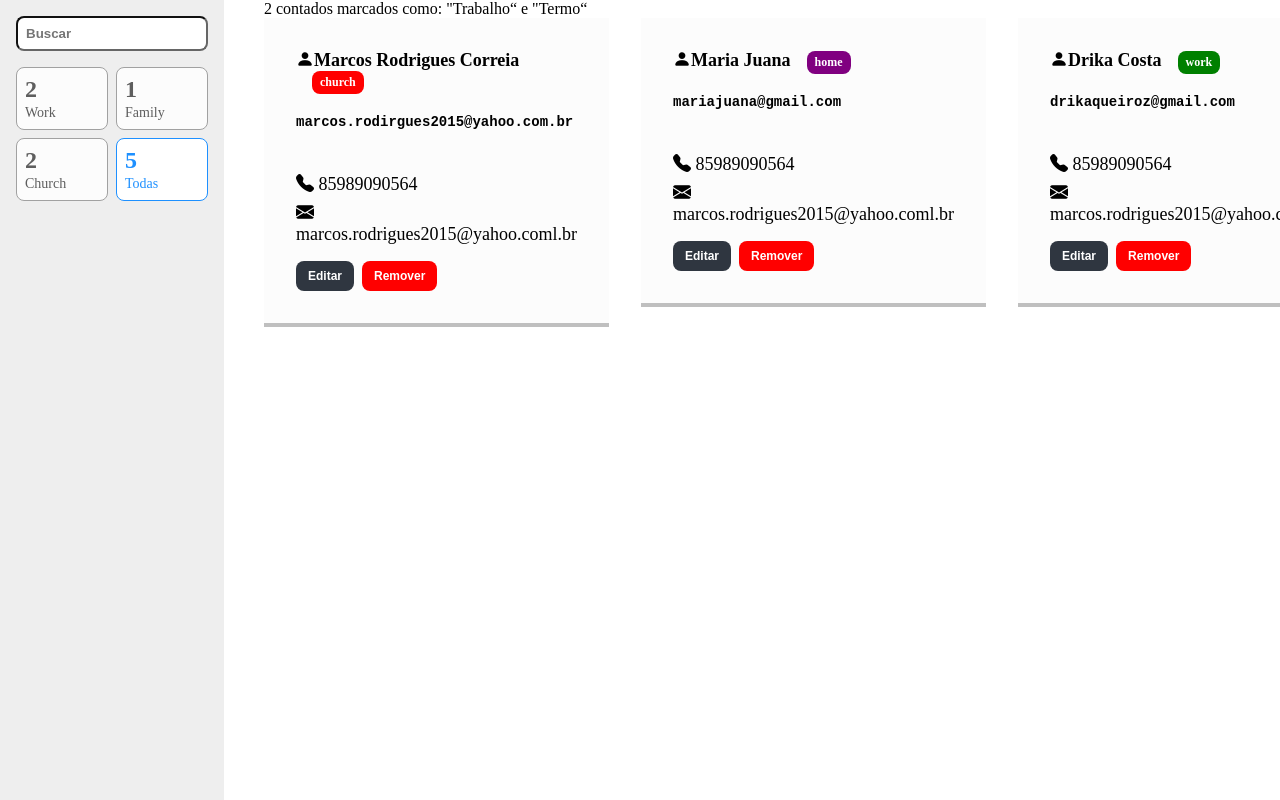
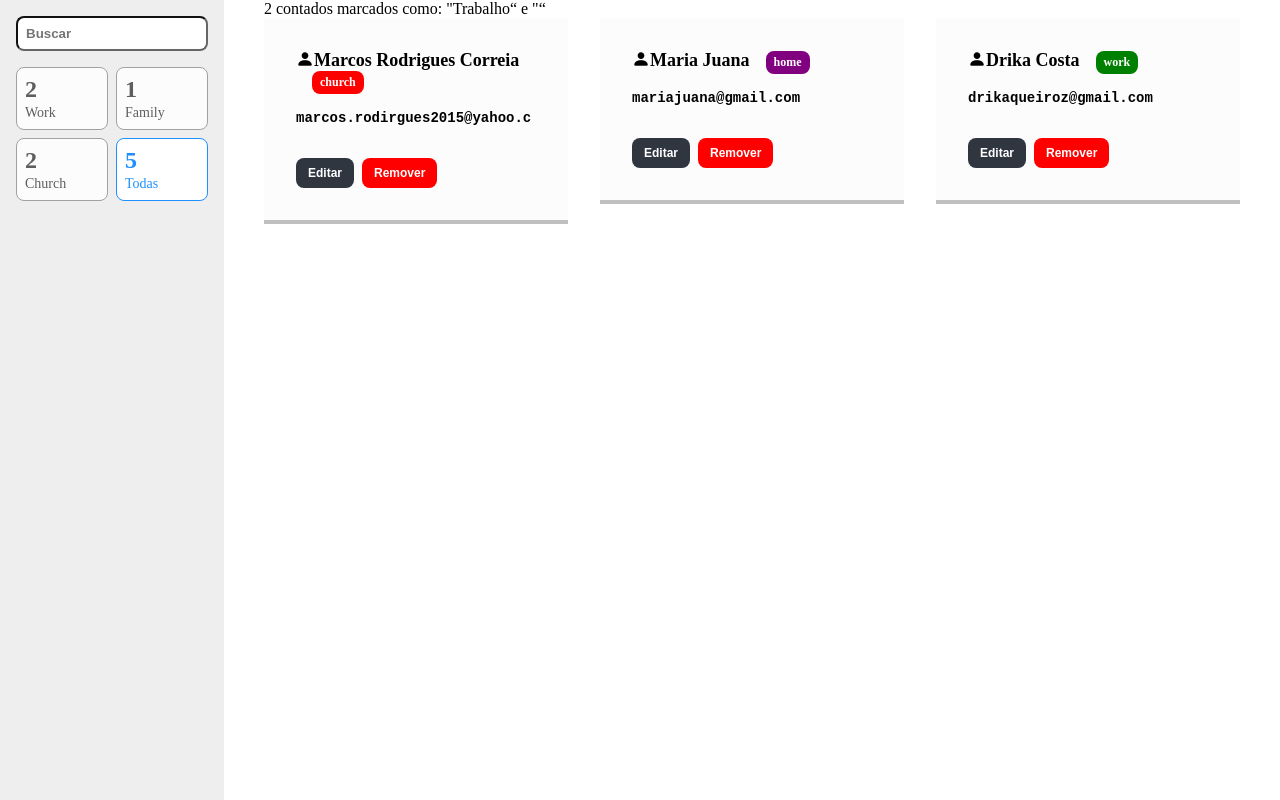
Before and after one commit to marquinhos2017/contact_list_react, a React (Create React App) app: page / in a window 1280 px wide. Built offline with nearby package versions, Linux system fonts and the light colour scheme.

Commit message:
Pesquise tarefas

```diff
--- a/src/components/Contato/index.tsx
+++ b/src/components/Contato/index.tsx
@@ -1,14 +1,26 @@
-import { useState } from 'react'
+import { useEffect, useState } from 'react'
 import * as S from './styles'
 import { useDispatch } from 'react-redux'
-import { remover } from '../../store/reducers/contato'
+import { remover, editar } from '../../store/reducers/contato'
 import Contact from '../../models/Contact'
 
 type Props = Contact
 
-const Contato = ({ descricao, titulo, tag, id }: Props) => {
+const Contato = ({ descricao: descricaoOriginal, titulo, tag, id }: Props) => {
   const dispatch = useDispatch()
   const [estaEdiando, setEstaEditando] = useState(false)
+  const [descricao, setDescricao] = useState('')
+
+  function cancelarEdicao() {
+    setEstaEditando(false)
+    setDescricao(descricaoOriginal)
+  }
+
+  useEffect(() => {
+    if (descricaoOriginal.length > 0) {
+      setDescricao(descricaoOriginal)
+    }
+  }, [descricaoOriginal])
   return (
     <S.Card>
       <S.Titulo>
@@ -16,9 +28,14 @@ const Contato = ({ descricao, titulo, tag, id }: Props) => {
         {titulo}
       </S.Titulo>
       <S.Tag tag={tag}>{tag}</S.Tag>
-      <S.Descricao value={descricao} />
 
-      <S.Telefone>
+      <S.Descricao
+        disabled={!estaEdiando}
+        value={descricao}
+        onChange={(evento) => setDescricao(evento.target.value)}
+      />
+
+      {/*<S.Telefone>
         <i className="bi bi-telephone-fill"></i> 85989090564
       </S.Telefone>
 
@@ -26,14 +43,29 @@ const Contato = ({ descricao, titulo, tag, id }: Props) => {
         <i className="bi bi-envelope-fill"></i>{' '}
         marcos.rodrigues2015@yahoo.coml.br
       </S.Email>
+  */}
 
       <S.BarraAcoes>
         {estaEdiando ? (
           <>
-            <S.BotaoSalvar onClick={() => setEstaEditando(false)}>
+            <S.BotaoSalvar
+              onClick={() => {
+                dispatch(
+                  editar({
+                    titulo,
+                    tag,
+                    descricao,
+                    id
+                  })
+                )
+                setEstaEditando(false)
+              }}
+            >
               Salvar
             </S.BotaoSalvar>
-            <S.BotaoCancelarRemover>Cancelar</S.BotaoCancelarRemover>
+            <S.BotaoCancelarRemover onClick={cancelarEdicao}>
+              Cancelar
+            </S.BotaoCancelarRemover>
           </>
         ) : (
           <>
--- a/src/components/Contato/styles.ts
+++ b/src/components/Contato/styles.ts
@@ -68,8 +68,11 @@ export const Botao = styled.button`
 export const Descricao = styled.textarea`
   color: black;
   font-size: 14px;
-  line-height: 24px;
   display: block;
+
+  height: 16px; /* Set the desired height of the textarea */
+  line-height: 16px; /* Set line-height to the same value as the height */
+  vertical-align: middle;
   width: 100%;
   margin-bottom: 16px;
   margin-top: 16px;
--- a/src/containers/BarraLateral/index.tsx
+++ b/src/containers/BarraLateral/index.tsx
@@ -1,10 +1,21 @@
+import { useDispatch, useSelector } from 'react-redux'
 import FiltroCard from '../../components/FiltroCard'
 import * as S from './styles'
+import { RootReducer } from '../../store'
+import { alterarTermo } from '../../store/reducers/filtro'
 
-const BarraLateral = () => (
+const BarraLateral = () => {
+  const dispatch = useDispatch()
+  const { termo } = useSelector((state: RootReducer) => state.filtro)
+  return (
     <S.aside>
       <div>
-      <S.Campo type="text" placeholder="Buscar" />
+        <S.Campo
+          type="text"
+          placeholder="Buscar"
+          value={termo}
+          onChange={(evento) => dispatch(alterarTermo(evento.target.value))}
+        />
         <S.Filtros>
           <FiltroCard legenda="Work" contador={2} />
           <FiltroCard legenda="Family" contador={1} />
@@ -14,5 +25,6 @@ const BarraLateral = () => (
       </div>
     </S.aside>
   )
+}
 
 export default BarraLateral
--- a/src/containers/ListaDeTarefa/index.tsx
+++ b/src/containers/ListaDeTarefa/index.tsx
@@ -23,14 +23,21 @@ const contatos = [
 
 const ListaDeTarefas = () => {
   const { items } = useSelector((state: RootReducer) => state.contatos)
+  const { termo } = useSelector((state: RootReducer) => state.filtro)
+
+  const filtraContatos = () => {
+    return items.filter(
+      (item) => item.titulo.toLocaleLowerCase().search(termo.toLowerCase()) >= 0
+    )
+  }
 
   return (
     <Container>
       <p>
-        2 contados marcados como: &quot;Trabalho&ldquo; e &quot;Termo&ldquo;
+        2 contados marcados como: &quot;Trabalho&ldquo; e &quot;{termo}&ldquo;
       </p>
       <ListaContatos>
-        {items.map((t) => (
+        {filtraContatos().map((t) => (
           <li key={t.titulo}>
             <Contato
               id={t.id}
--- a/src/store/index.ts
+++ b/src/store/index.ts
@@ -1,10 +1,12 @@
 import { configureStore } from '@reduxjs/toolkit'
 
 import contatosReducer from './reducers/contato'
+import filtroReducer from './reducers/filtro'
 
 const store = configureStore({
   reducer: {
-    contatos: contatosReducer
+    contatos: contatosReducer,
+    filtro: filtroReducer
   }
 })
 
--- a/src/store/reducers/contato.ts
+++ b/src/store/reducers/contato.ts
@@ -21,10 +21,19 @@ const contatosSlice = createSlice({
       state.items = state.items.filter(
         (Contato) => Contato.id !== action.payload
       )
+    },
+    editar: (state, action: PayloadAction<Contact>) => {
+      const IndexDoContato = state.items.findIndex(
+        (t) => t.id === action.payload.id
+      )
+
+      if (IndexDoContato >= 0) {
+        state.items[IndexDoContato] = action.payload
+      }
     }
   }
 })
 
-export const { remover } = contatosSlice.actions
+export const { remover, editar } = contatosSlice.actions
 
 export default contatosSlice.reducer
--- /dev/null
+++ b/src/store/reducers/filtro.ts
@@ -0,0 +1,26 @@
+import { PayloadAction, createSlice } from '@reduxjs/toolkit'
+import * as enums from '../../utils/enums/Contato'
+
+type FiltroState = {
+  termo: string
+  criterio: 'todas' | 'tag'
+  valor?: enums.Tag
+}
+
+const initialState: FiltroState = {
+  termo: '',
+  criterio: 'todas'
+}
+
+const filtroSlice = createSlice({
+  name: 'filtro',
+  initialState,
+  reducers: {
+    alterarTermo: (state, action: PayloadAction<string>) => {
+      state.termo = action.payload
+    }
+  }
+})
+
+export const { alterarTermo } = filtroSlice.actions
+export default filtroSlice.reducer
```
Lines whose indentation alone changed are shown as unchanged.
